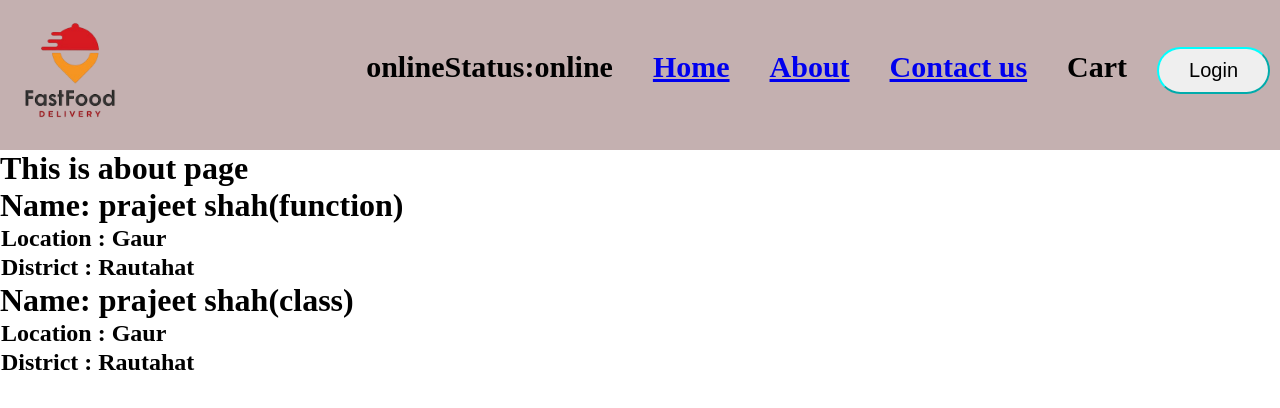
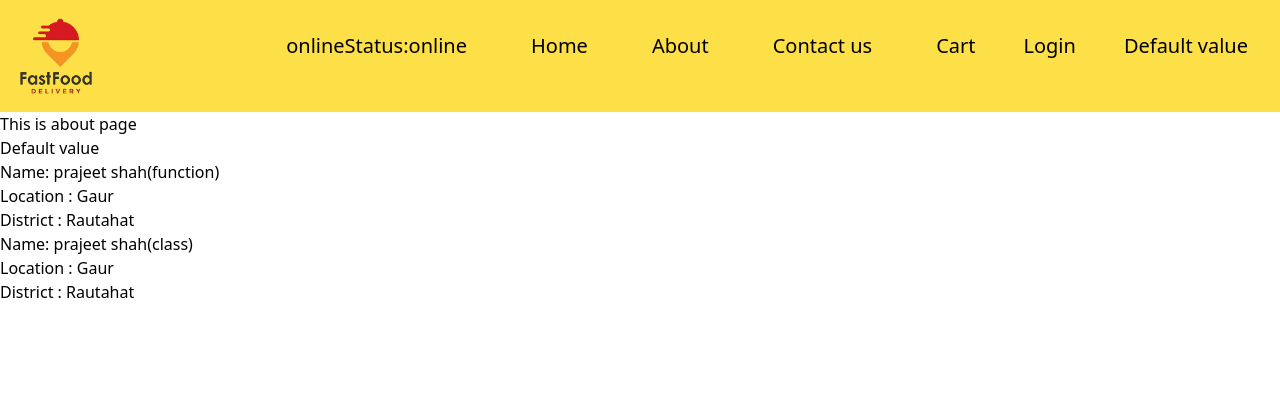
Before and after one commit to prajeet-shah/Food_delivery_Network, a React (Vite) app: page /about in a window 1280 px wide. Shown: the top 408 px of the page. Built offline with nearby package versions, Linux system fonts and the light colour scheme.

Commit message:
episode 10, 11

```diff
--- a/package.json
+++ b/package.json
@@ -20,7 +20,9 @@
   "homepage": "https://github.com/prajeet-shah/Namaste-React#readme",
   "devDependencies": {
     "parcel": "^2.12.0",
-    "process": "^0.11.10"
+    "postcss": "^8.4.49",
+    "process": "^0.11.10",
+    "tailwindcss": "^3.4.17"
   },
   "dependencies": {
     "react": "^18.3.1",
--- a/src/components/About.js
+++ b/src/components/About.js
@@ -1,10 +1,14 @@
 import User from "./User";
 import Userclass from "./Userclass";
+import userContext from "../utils/userContext";
+import { useContext } from "react";
 const About = () => {
+
+  const {loggedInUser} = useContext(userContext);
   return (
     <div>
       <h1>This is about page</h1>
-
+      <h2>{loggedInUser}</h2>
       <User name = "prajeet shah(function)" />
       <Userclass name = "prajeet shah(class)" />
     </div>
--- a/src/components/Body.js
+++ b/src/components/Body.js
@@ -1,15 +1,17 @@
-import { useState, useEffect } from "react";
+import { useState, useEffect, useContext } from "react";
 import RestaurantCard from "./RestaurantCard";
 import Shimmer from "./Shimmer";
 import { APP_API } from "../utils/constants";
 import { Link } from "react-router";
 import useOnlineStatus from "../utils/useOnlineStatus";
+import userContext from "../utils/userContext";
 
 const Body = () => {
   const [listofcards, setListofcards] = useState([]);
   const [filterRestaurant, setFilterRestaurant] = useState([]);
   const [searchText, setSearchText] = useState("");
 
+  const { loggedInUser } = useContext(userContext);
   useEffect(() => {
     fetchData();
     // console.log("useEffect");
@@ -19,14 +21,16 @@ const Body = () => {
     let data = await fetch(APP_API);
 
     let json = await data.json();
-    // console.log(
-    //   json.data.cards[1].card.card.gridElements.infoWithStyle.restaurants
-    // );
-    setListofcards(
+    console.log(
       json.data.cards[1].card.card.gridElements.infoWithStyle.restaurants
     );
+    setListofcards(
+      json?.data?.cards?.[1]?.card?.card?.gridElements?.infoWithStyle
+        ?.restaurants
+    );
     setFilterRestaurant(
-      json.data.cards[1].card.card.gridElements.infoWithStyle.restaurants
+      json?.data?.cards?.[1]?.card?.card?.gridElements?.infoWithStyle
+        ?.restaurants
     );
   };
 
@@ -39,31 +43,31 @@ const Body = () => {
 
   const onlineStatus = useOnlineStatus();
 
-  if(onlineStatus === false)
-  return (
-    <h1>you're offline, Please check your internet connection!</h1>
-  )
-
-
+  if (onlineStatus === false)
+    return <h1>you're offline, Please check your internet connection!</h1>;
 
   return listofcards.length === 0 ? (
     <Shimmer />
   ) : (
     <div className="body">
-      <div className="search">
+      <div className="flex ">
+        <div className="search p-4 m-4">
           <input
             type="text"
-          className="search-box"
+            className="search-box border border-black px-2 mx-4"
             value={searchText}
             onChange={(e) => {
               setSearchText(e.target.value);
             }}
           ></input>
           <button
+            className="bg-blue-500 border border-black px-3 m-3"
             onClick={() => {
               // filter by search text
               filterItem = listofcards.filter((res) =>
-              res?.info?.name?.toLowerCase().includes(searchText.toLowerCase())
+                res?.info?.name
+                  ?.toLowerCase()
+                  .includes(searchText.toLowerCase())
               );
 
               setFilterRestaurant(filterItem);
@@ -73,9 +77,9 @@ const Body = () => {
             search
           </button>
         </div>
-      <div>
-        <span
-          className="restaurant-btn"
+        <div className="p-4 m-4">
+          <button
+            className="restaurant-btn bg-blue-500 border border-black px-3 mx-3 bg-gray-200"
             onClick={() => {
               // filter
               const filterItem = listofcards.filter(
@@ -86,15 +90,17 @@ const Body = () => {
             }}
           >
             Top Rated Restaurant
-        </span>
+          </button>
         </div>
-      <div className="res-container">
+      </div>
+
+      <div className="res-container flex flex-wrap ml-10">
         {filterRestaurant.map((restaurant) => (
           <Link
             key={restaurant.info.id}
             to={"/restaurant/" + restaurant.info.id}
           >
-            <RestaurantCard cards={restaurant} />
+            <RestaurantCard cards={restaurant} loggedInUser={loggedInUser} />
           </Link>
         ))}
       </div>
--- a/src/components/Header.js
+++ b/src/components/Header.js
@@ -1,34 +1,36 @@
-import { useState } from "react";
+import { useState , useContext } from "react";
 import image from "../pictures/applogo.png";
 import { Link } from "react-router";
 import useOnlineStatus from "../utils/useOnlineStatus";
+import userContext from "../utils/userContext";
 const Header = () => {
   const [btnName, setBtnName] = useState("Login");
+  const {loggedInUser} = useContext(userContext);
 
   const onlineStatus = useOnlineStatus();
   return (
-    <div className="header">
+    <div className="header flex justify-between bg-yellow-300">
       <div className="logo-container">
-        <img className="logo" src={image} />
+        <img className="logo w-28" src={image} />
       </div>
       <div className="nav-items">
         <nav>
-          <ul>
-          <li>onlineStatus:{onlineStatus ? "online" : "offline"}
+          <ul className="flex">
+          <li className="p-4 m-4 text-xl">onlineStatus:{onlineStatus ? "online" : "offline"}
           </li>
-            <li>
+            <li className="p-4 m-4 text-xl">
 
               <Link to="/">Home</Link>
             </li>
-            <li>
+            <li className="p-4 m-4 text-xl">
               <Link to="/about">About</Link>
             </li>
-            <li>
+            <li className="p-4 m-4 text-xl">
               <Link to="/contact">Contact us</Link>
             </li>
-            <li>Cart</li>
+            <li className="p-4 m-4 text-xl">Cart</li>
             <button
-              className="login-btn"
+              className="login-btn m-4 text-xl"
               onClick={() => {
                 btnName === "Login"
                   ? setBtnName("Logout")
@@ -38,6 +40,7 @@ const Header = () => {
             >
               {btnName}
             </button>
+            <li className="p-4 m-4 text-xl">{loggedInUser}</li>
           </ul>
         </nav>
       </div>
--- /dev/null
+++ b/src/components/ItemList.js
@@ -0,0 +1,26 @@
+
+import APP_URL from "../utils/constants";
+const ItemList = ({ items }) => {
+  console.log(items);
+  return (
+    <div>
+
+      {
+        items.map((item)=> (
+            <div className="border-b-2 flex justify-between" key={item.card.info.id}>
+            <div className="w-9/12">
+              <span className="font-bold">{item.card.info.name}</span>
+              <h3 className="font-bold">Rs. {item.card.info.defaultPrice/100  || item.card.info.price/100}</h3>
+              <p className="">{item.card.info.description}</p>
+            </div>
+            <div className="w-3/12  m-2 p-2">
+              <img  src={APP_URL + item.card.info.imageId}/>
+            </div>
+            </div>
+        ))
+      }
+    </div>
+  );
+};
+
+export default ItemList;
--- a/src/components/RestaurantCard.js
+++ b/src/components/RestaurantCard.js
@@ -1,18 +1,19 @@
 import APP_URL from "../utils/constants";
-const RestaurantCard = (props) => {
-  // console.log(props.cards.info);
+const RestaurantCard = (props, loggedInUser) => {
+  // console.log(props);
   const { name, price, cuisines, avgRating, cloudinaryImageId } =
     props?.cards?.info;
   const { deliveryTime } = props?.cards?.info?.sla;
 
   return (
-    <div className="res-card">
-      <img className="res-logo" src={APP_URL + cloudinaryImageId} />
-      <h2>{name}</h2>
+    <div className="res-card w-52 m-2 p-2 shadow-sm  bg-gray-200">
+      <img className="res-logo w-52 h-48" src={APP_URL + cloudinaryImageId} />
+      <h2 className="font-bold">{name}</h2>
       <h2>{price}</h2>
-      <h2>{cuisines.join(",")}</h2>
+      <h2>{cuisines.slice(2).join(",")}</h2>
       <h2>{avgRating} rating</h2>
       <h2>{deliveryTime} minutes</h2>
+      <h2>{loggedInUser}</h2>
     </div>
   );
 };
--- /dev/null
+++ b/src/components/RestaurantCategory.js
@@ -0,0 +1,36 @@
+import { useState } from "react";
+import ItemList from "./ItemList";
+useState
+
+const RestaurantCategory = ({ data , showItems , setShowItems  }) => {
+  // console.log(data)
+
+
+
+
+  return (
+    <div className="bg-gray-50 w-6/12 my-2 m-auto  p-3">
+      <div className="flex justify-between">
+        <div className="font-bold text-xl ">{data.title} </div>
+        <span
+          className="cursor-pointer"
+          onClick={() => {
+            console.log("clicked");
+            // setShowItems(!showItems)
+            // showItems ?setShowItems(false):setShowItems(true)
+            setShowItems();
+
+          }}
+        >
+          arrow
+        </span>
+      </div>
+      <div className="{}">
+      {showItems && <ItemList items={data.itemCards} />}
+      </div>
+
+    </div>
+  );
+};
+
+export default RestaurantCategory;
--- a/src/components/RestaurantMenu.js
+++ b/src/components/RestaurantMenu.js
@@ -1,14 +1,16 @@
 import useRestaurantMenu from "../utils/useRestaurantMenu";
+import RestaurantCategory from "./RestaurantCategory";
 import Shimmer from "./Shimmer";
+import { useState } from "react";
 
 import { useParams } from "react-router";
 const RestaurantMenu = () => {
   const { resId } = useParams();
+  const [showItems , setShowItems] = useState(null)
 
   const resMenu = useRestaurantMenu(resId);
 
   if (resMenu === null) return <Shimmer />;
-
   const { name, avgRating, costForTwoMessage, cuisines, areaName } =
     resMenu?.cards?.[2]?.card?.card?.info || {};
 
@@ -16,26 +18,43 @@ const RestaurantMenu = () => {
     resMenu?.cards?.[4]?.groupedCard?.cardGroupMap?.REGULAR?.cards?.[2]?.card
       ?.card || {};
 
+  // console.log(resMenu?.cards?.[4]?.groupedCard?.cardGroupMap?.REGULAR?.cards)
+
+  const categories =
+    resMenu?.cards?.[4]?.groupedCard?.cardGroupMap?.REGULAR?.cards.filter(
+      (c) =>
+        c.card.card["@type"] ==
+        "type.googleapis.com/swiggy.presentation.food.v2.ItemCategory"
+    );
+
+  const nestedCategories =
+    resMenu?.cards?.[4]?.groupedCard?.cardGroupMap?.REGULAR?.cards.filter(
+      (c) =>
+        c.card.card["@type"] ==
+        "type.googleapis.com/swiggy.presentation.food.v2.NestedItemCategory"
+    );
+  console.log(categories);
+  // console.log(nestedCategories)
+
   return (
     <div>
-      <h1>{name}</h1>
-      <p>Rating: {avgRating}</p>
-      <p>Cost for Two: {costForTwoMessage}</p>
-      <p>Cuisines: {cuisines?.join(", ")}</p>
-      <p>Area: {areaName}</p>
+      <div className="text-center">
+        <h1 className="font-bold font-sans text-2xl">{name}</h1>
+        {/**<p>Rating: {avgRating}</p> */}
+        <p className="font-bold font-sans text-xl">
+          Cost for Two: {costForTwoMessage}
+        </p>
+        {/** <p>Cuisines: {cuisines?.join(", ")}</p>*/}
+      </div>
 
-      <p>items name </p>
-
-      {itemCards?.length === 0 ? (
-        <h1>Items not available</h1>
-      ) : (
-        itemCards?.map((item) => (
-          <li key={item.card.info.id}>
-            {item.card.info.name} - Rs.
-            {item.card.info.price / 100 || item.card.info.defaultPrice / 100}
-          </li>
-        ))
-      )}
+      <div>
+        {categories.map((category , index) => (
+          <RestaurantCategory key={category.card.card.title} data={category.card.card}
+            showItems={ index == showItems ? true : false}
+            setShowItems = {()=> setShowItems(index)}
+          />
+        ))}
+      </div>
     </div>
   );
 };
--- /dev/null
+++ b/src/utils/userContext.js
@@ -0,0 +1,8 @@
+import { createContext } from "react";
+
+const userContext = createContext({
+    loggedInUser : "Default value",
+})
+
+
+export default userContext;
--- /dev/null
+++ b/tailwind.config.js
@@ -0,0 +1,8 @@
+/** @type {import('tailwindcss').Config} */
+module.exports = {
+  content: ["./src/**/*.{html,js,ts,jsx,tsx}"],
+  theme: {
+    extend: {},
+  },
+  plugins: [],
+};
```
Also changed, not shown: index.css (+6 -1 lines), .postcssrc (added), 1 other file (tests, documents, lock files or other folders). Lines whose indentation alone changed are shown as unchanged.
